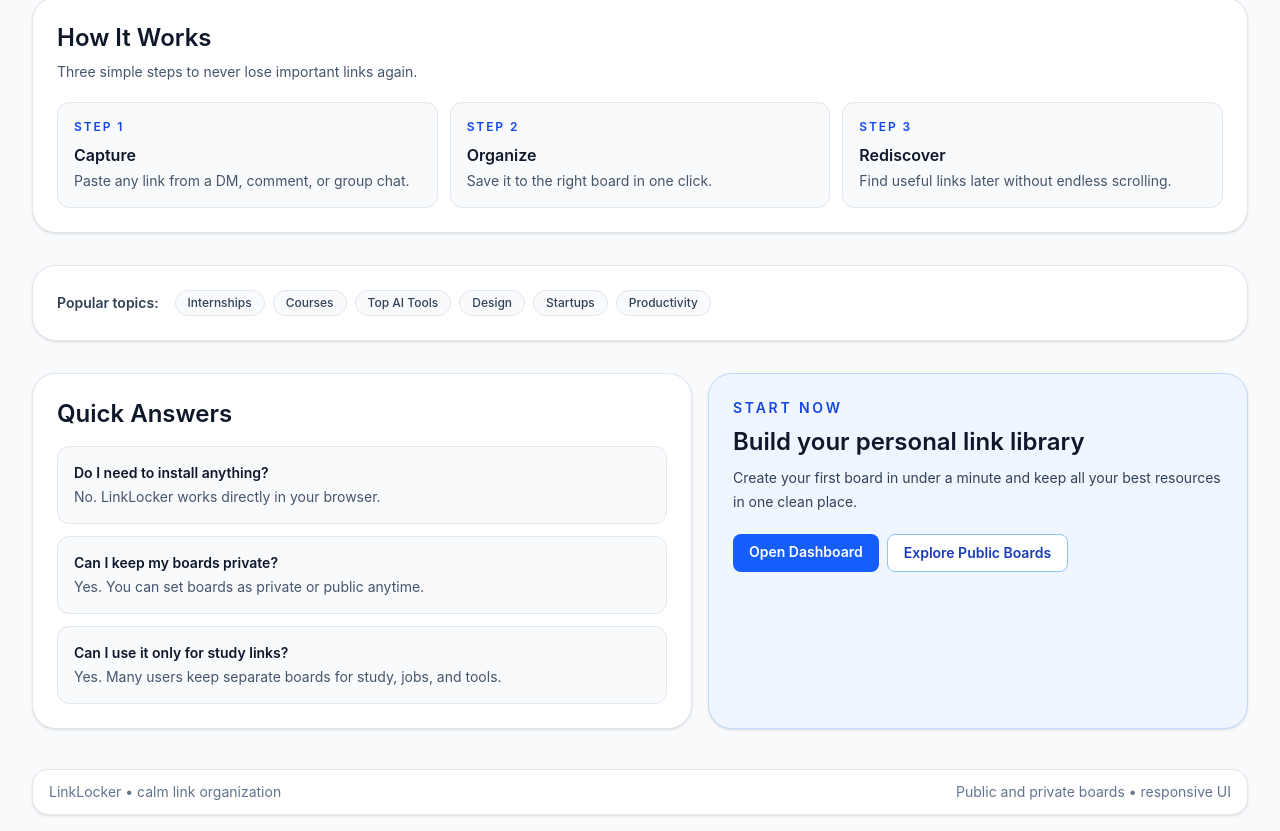
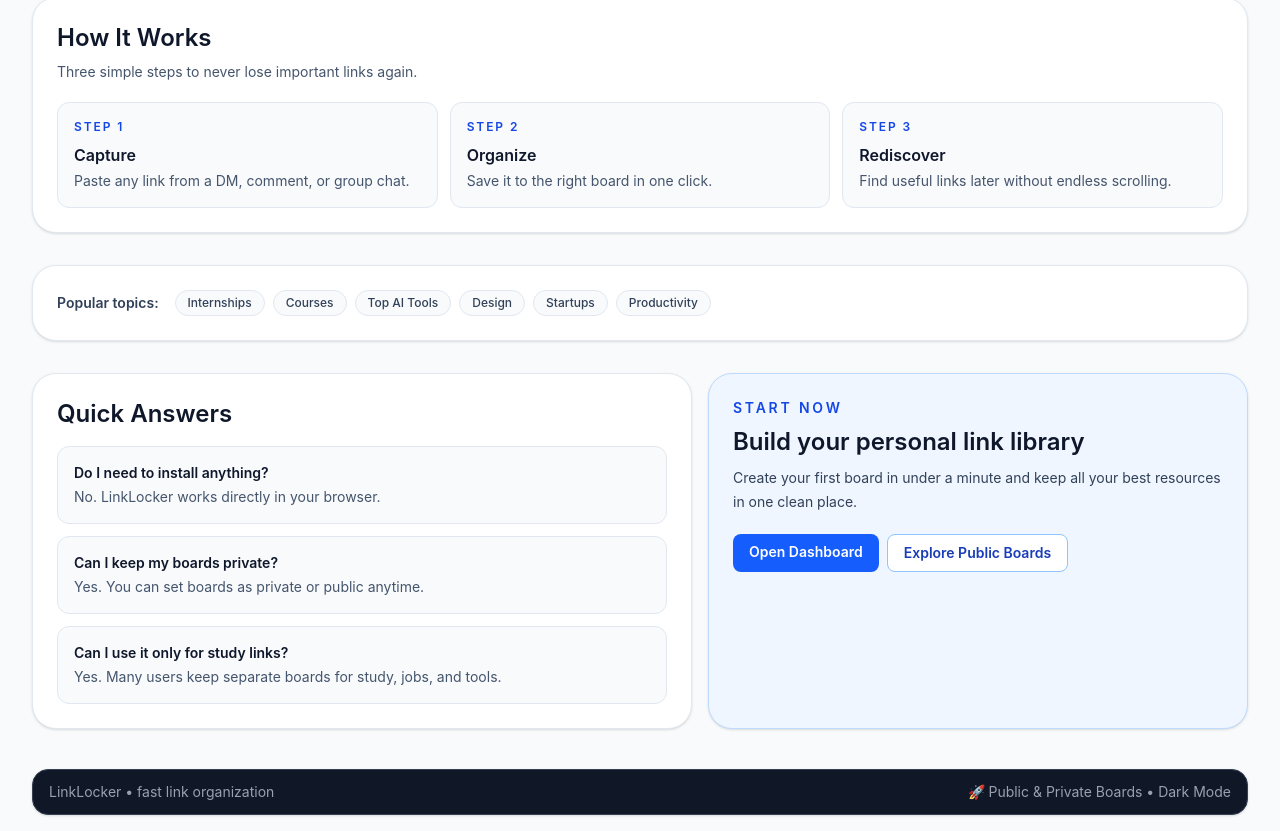
Before and after one commit to shiv-0101/LinkLocker-Links-Managegment-App, a React (Vite) app in the folder linklocker/: page / in a window 1280 px wide. Shown: the part 1026-1857 px from the top of the page. Built offline with nearby package versions, Linux system fonts and the light colour scheme; no server answers.

Commit message:
UI Change 2: Update Footer styling to dark theme with new text

```diff
--- a/linklocker/src/components/common/Footer.jsx
+++ b/linklocker/src/components/common/Footer.jsx
@@ -1,9 +1,9 @@
 function Footer() {
   return (
     <footer className="mx-auto w-full max-w-7xl px-4 pb-4 sm:px-6 lg:px-8">
-      <div className="flex flex-col gap-2 rounded-2xl border border-slate-200 bg-white px-4 py-3 text-sm text-slate-500 shadow-sm sm:flex-row sm:items-center sm:justify-between">
-        <span>LinkLocker • calm link organization</span>
-        <span>Public and private boards • responsive UI</span>
+      <div className="flex flex-col gap-2 rounded-2xl border border-gray-700 bg-gray-900 px-4 py-3 text-sm text-gray-400 shadow-sm sm:flex-row sm:items-center sm:justify-between">
+        <span>LinkLocker • fast link organization</span>
+        <span>🚀 Public & Private Boards • Dark Mode</span>
       </div>
     </footer>
   )
```
